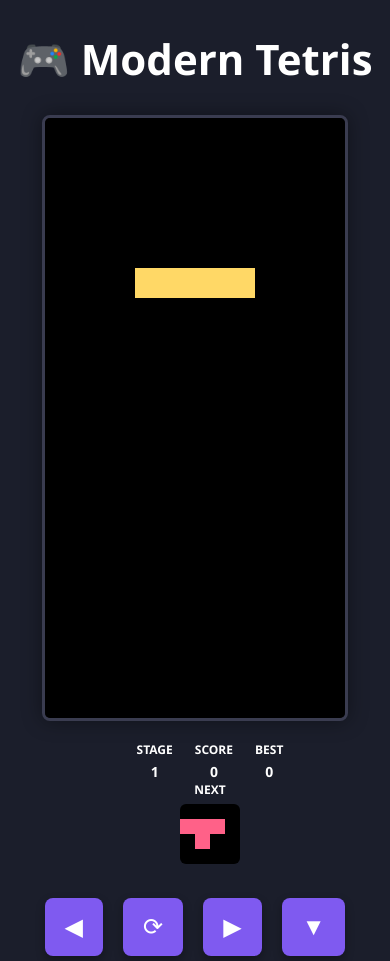
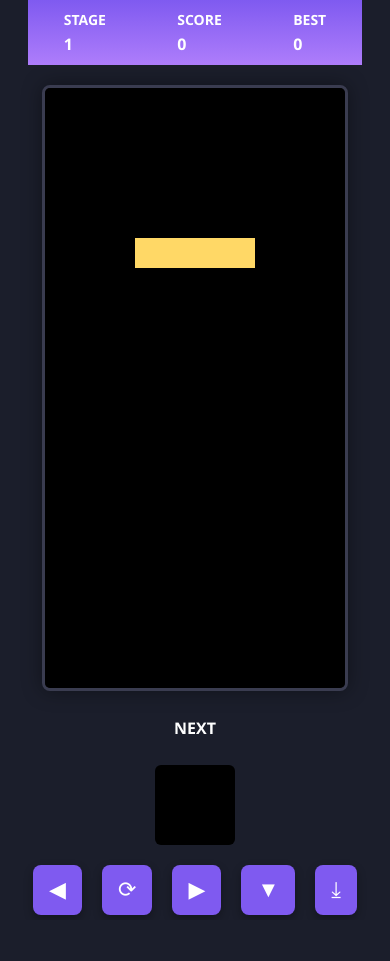
Before and after one commit to SungRyulCho/tetris-game, a plain HTML site: page index.html in a window 390 px wide. After the commit the page ends 920 px from the top, so only its background shows below. Drawn offline with Linux system fonts and the light colour scheme.

Commit message:
mobile-(4)

```diff
--- a/index.html
+++ b/index.html
@@ -10,30 +10,41 @@
     <div class="game-container">
       <h1 class="title">🎮 Modern Tetris</h1>
 
-      <!-- 점수 + 게임 캔버스 -->
+      <!-- 모바일용 점수판 상단 위치 -->
+      <div class="score-bar mobile-only">
+        <div><strong>STAGE</strong><br /><span id="stage">1</span></div>
+        <div><strong>SCORE</strong><br /><span id="score">0</span></div>
+        <div><strong>BEST</strong><br /><span id="high-score">0</span></div>
+      </div>
+
       <div class="center-box">
         <canvas id="tetris" width="300" height="600"></canvas>
 
-        <div id="score-container">
-          <div class="score-row">
-            <p><strong>STAGE</strong><br /><span id="stage">1</span></p>
-            <p><strong>SCORE</strong><br /><span id="score">0</span></p>
-            <p><strong>BEST</strong><br /><span id="high-score">0</span></p>
-          </div>
+        <!-- 웹용 점수판 우측 -->
+        <div id="score-container" class="desktop-only">
+          <p><strong>STAGE</strong><br /><span id="stage">1</span></p>
+          <p><strong>SCORE</strong><br /><span id="score">0</span></p>
+          <p><strong>BEST</strong><br /><span id="high-score">0</span></p>
           <p><strong>NEXT</strong></p>
           <canvas id="next" width="80" height="80"></canvas>
         </div>
       </div>
 
-      <!-- 모바일 조작 버튼 -->
-      <div class="mobile-controls">
+      <!-- 모바일용 블록 미리보기 -->
+      <div class="mobile-preview mobile-only">
+        <p><strong>NEXT</strong></p>
+        <canvas id="next" width="80" height="80"></canvas>
+      </div>
+
+      <!-- 📱 모바일 조작 버튼 -->
+      <div class="mobile-controls mobile-only">
         <button onclick="move('left')">◀</button>
         <button onclick="rotateBlock()">⟳</button>
         <button onclick="move('right')">▶</button>
         <button onclick="drop()">▼</button>
+        <button onclick="playerInstantDrop()">⤓</button>
       </div>
 
-      <!-- 게임 오버 화면 -->
       <div id="overlay">
         <div class="game-over-box">
           <h2>🎮 Game Over</h2>
@@ -41,10 +52,8 @@
         </div>
       </div>
 
-      <!-- 스테이지 팝업 -->
       <div id="stage-popup"></div>
     </div>
-
     <script src="script.js"></script>
   </body>
 </html>
--- a/script.js
+++ b/script.js
@@ -29,14 +29,15 @@ const colors = [
   "#66D9EF",
   "#FF9AC1",
   "#ffffff",
-  "#ff4444",
+  "#ff4444", // 폭탄 블록
 ];
 
 const pieces = "ILJOTSZU";
 
 function getRandomPiece() {
-  const isBomb = Math.random() < 0.1;
-  return isBomb ? "B" : pieces[(Math.random() * pieces.length) | 0];
+  return Math.random() < 0.1
+    ? "B"
+    : pieces[(Math.random() * pieces.length) | 0];
 }
 
 function createPiece(type) {
@@ -113,9 +114,9 @@ function createMatrix(w, h) {
 
 function drawMatrix(matrix, offset, ctx = context) {
   matrix.forEach((row, y) =>
-    row.forEach((v, x) => {
-      if (v) {
-        ctx.fillStyle = colors[v];
+    row.forEach((value, x) => {
+      if (value !== 0) {
+        ctx.fillStyle = colors[value];
         ctx.fillRect(x + offset.x, y + offset.y, 1, 1);
       }
     })
@@ -133,22 +134,23 @@ function drawNext() {
 
 function collide(arena, player) {
   const [m, o] = [player.matrix, player.pos];
-  for (let y = 0; y < m.length; y++)
-    for (let x = 0; x < m[y].length; x++)
-      if (m[y][x] && arena[y + o.y]?.[x + o.x] !== 0) return true;
+  for (let y = 0; y < m.length; ++y)
+    for (let x = 0; x < m[y].length; ++x)
+      if (m[y][x] !== 0 && arena[y + o.y]?.[x + o.x] !== 0) return true;
   return false;
 }
 
 function merge(arena, player) {
-  player.matrix.forEach((row, y) => {
-    row.forEach((v, x) => {
-      if (!v) return;
-      const py = y + player.pos.y,
-        px = x + player.pos.x;
-      if (v === 10) explodeBomb(px, py);
-      else arena[py][px] = v;
-    });
-  });
+  player.matrix.forEach((row, y) =>
+    row.forEach((value, x) => {
+      if (value !== 0) {
+        const py = y + player.pos.y;
+        const px = x + player.pos.x;
+        if (value === 10) explodeBomb(px, py);
+        else arena[py][px] = value;
+      }
+    })
+  );
 }
 
 function flashRow(y) {
@@ -166,8 +168,8 @@ function flashRow(y) {
 
 async function arenaSweep() {
   let rowCount = 1;
-  for (let y = arena.length - 1; y >= 0; y--) {
-    const filled = arena[y].filter((v) => v !== 0).length;
+  outer: for (let y = arena.length - 1; y >= 0; --y) {
+    const filled = arena[y].filter((cell) => cell !== 0).length;
     if (filled / arena[y].length < 0.9) continue;
     await flashRow(y);
     arena.splice(y, 1);
@@ -223,17 +225,10 @@ function playerRotate(dir) {
 }
 
 function rotate(matrix, dir) {
-  for (let y = 0; y < matrix.length; y++)
-    for (let x = 0; x < y; x++)
+  for (let y = 0; y < matrix.length; ++y)
+    for (let x = 0; x < y; ++x)
       [matrix[x][y], matrix[y][x]] = [matrix[y][x], matrix[x][y]];
   dir > 0 ? matrix.forEach((row) => row.reverse()) : matrix.reverse();
-}
-
-function showStagePopup(stage) {
-  const popup = document.getElementById("stage-popup");
-  popup.innerText = `STAGE ${stage}`;
-  popup.classList.add("show");
-  setTimeout(() => popup.classList.remove("show"), 1500);
 }
 
 function updateScore() {
@@ -251,6 +246,13 @@ function updateScore() {
     localStorage.setItem("highScore", highScore);
     document.getElementById("high-score").innerText = highScore;
   }
+}
+
+function showStagePopup(stage) {
+  const popup = document.getElementById("stage-popup");
+  popup.innerText = `STAGE ${stage}`;
+  popup.classList.add("show");
+  setTimeout(() => popup.classList.remove("show"), 1500);
 }
 
 function gameOver() {
@@ -291,16 +293,15 @@ function draw() {
   drawMatrix(player.matrix, player.pos);
 }
 
-// 키보드 조작
-document.addEventListener("keydown", (e) => {
+document.addEventListener("keydown", (event) => {
   if (!bgmStarted) {
     sounds.bgm.volume = 0.3;
     sounds.bgm.play();
     bgmStarted = true;
   }
-  if (!running && e.key !== "Enter") return;
+  if (!running && event.key !== "Enter") return;
 
-  switch (e.key) {
+  switch (event.key) {
     case "ArrowLeft":
       move("left");
       break;
@@ -308,13 +309,13 @@ document.addEventListener("keydown", (e) => {
       move("right");
       break;
     case "ArrowDown":
-      playerDrop();
+      drop();
       break;
     case "ArrowUp":
       rotateBlock();
       break;
     case " ":
-      playerInstantDrop();
+      instantDrop();
       break;
     case "p":
     case "P":
@@ -326,7 +327,6 @@ document.addEventListener("keydown", (e) => {
 
 document.getElementById("restart-btn").addEventListener("click", restartGame);
 
-// 초기 설정
 const arena = createMatrix(10, 20);
 const player = { pos: { x: 0, y: 0 }, matrix: null, score: 0 };
 const next = { matrix: createPiece(getRandomPiece()) };
@@ -341,20 +341,21 @@ playerReset();
 updateScore();
 update();
 
-// 📱 모바일 전용 조작 함수
+// 📱 모바일 조작 함수
 function move(dir) {
   if (!running) return;
-  const dx = dir === "left" ? -1 : 1;
-  player.pos.x += dx;
-  if (collide(arena, player)) player.pos.x -= dx;
+  dir === "left" ? player.pos.x-- : player.pos.x++;
+  if (collide(arena, player)) player.pos.x += dir === "left" ? 1 : -1;
 }
-
 function rotateBlock() {
   if (!running) return;
   playerRotate(1);
 }
-
 function drop() {
   if (!running) return;
   playerDrop();
 }
+function instantDrop() {
+  if (!running) return;
+  playerInstantDrop();
+}
--- a/style.css
+++ b/style.css
@@ -123,17 +123,18 @@ canvas#tetris {
   display: block;
 }
 
-/* 📱 모바일 대응 */
+/* ✅ 모바일용 조작 버튼 + 점수판 수평 배치 */
 .mobile-controls {
   display: none;
-  margin-top: 25px;
+  margin-top: 15px;
   gap: 10px;
   flex-wrap: wrap;
+  justify-content: center;
 }
 
 .mobile-controls button {
-  font-size: 24px;
-  padding: 15px 20px;
+  font-size: 22px;
+  padding: 12px 16px;
   border-radius: 8px;
   border: none;
   margin: 5px;
@@ -142,46 +143,63 @@ canvas#tetris {
   box-shadow: 0 4px 10px rgba(0, 0, 0, 0.3);
 }
 
+.mobile-only {
+  display: none;
+}
+
+.desktop-only {
+  display: block;
+}
+
+/* ✅ 모바일 전용 반응형 */
 @media (max-width: 768px) {
+  .title {
+    display: none;
+  }
+
   .center-box {
     flex-direction: column;
     align-items: center;
-    gap: 10px;
   }
 
   #score-container {
-    position: static;
-    background: none;
-    box-shadow: none;
-    width: auto;
-    padding: 0;
-    margin-top: 10px;
+    display: none;
   }
 
-  .score-row {
+  .mobile-only {
     display: flex;
-    justify-content: center;
-    gap: 10px;
   }
 
-  #score-container p {
-    margin: 0 6px;
-    font-size: 12px;
-    text-align: center;
+  .score-bar {
+    flex-direction: row;
+    justify-content: space-around;
+    align-items: center;
+    width: 100%;
+    font-size: 14px;
+    background: linear-gradient(180deg, #7f5af0, #ae7dfb);
+    padding: 10px 0;
   }
 
-  #score-container span {
-    font-size: 14px;
+  .score-bar span {
+    font-size: 16px;
+    display: block;
+    margin-top: 4px;
+    font-weight: bold;
   }
 
-  #next {
+  .mobile-preview {
+    flex-direction: column;
+    align-items: center;
+    margin: 10px 0;
+  }
+
+  .mobile-preview canvas {
     margin-top: 6px;
-    width: 60px;
-    height: 60px;
+    background: #000;
+    border-radius: 6px;
   }
 
   .mobile-controls {
     display: flex;
-    justify-content: center;
   }
 }
```
